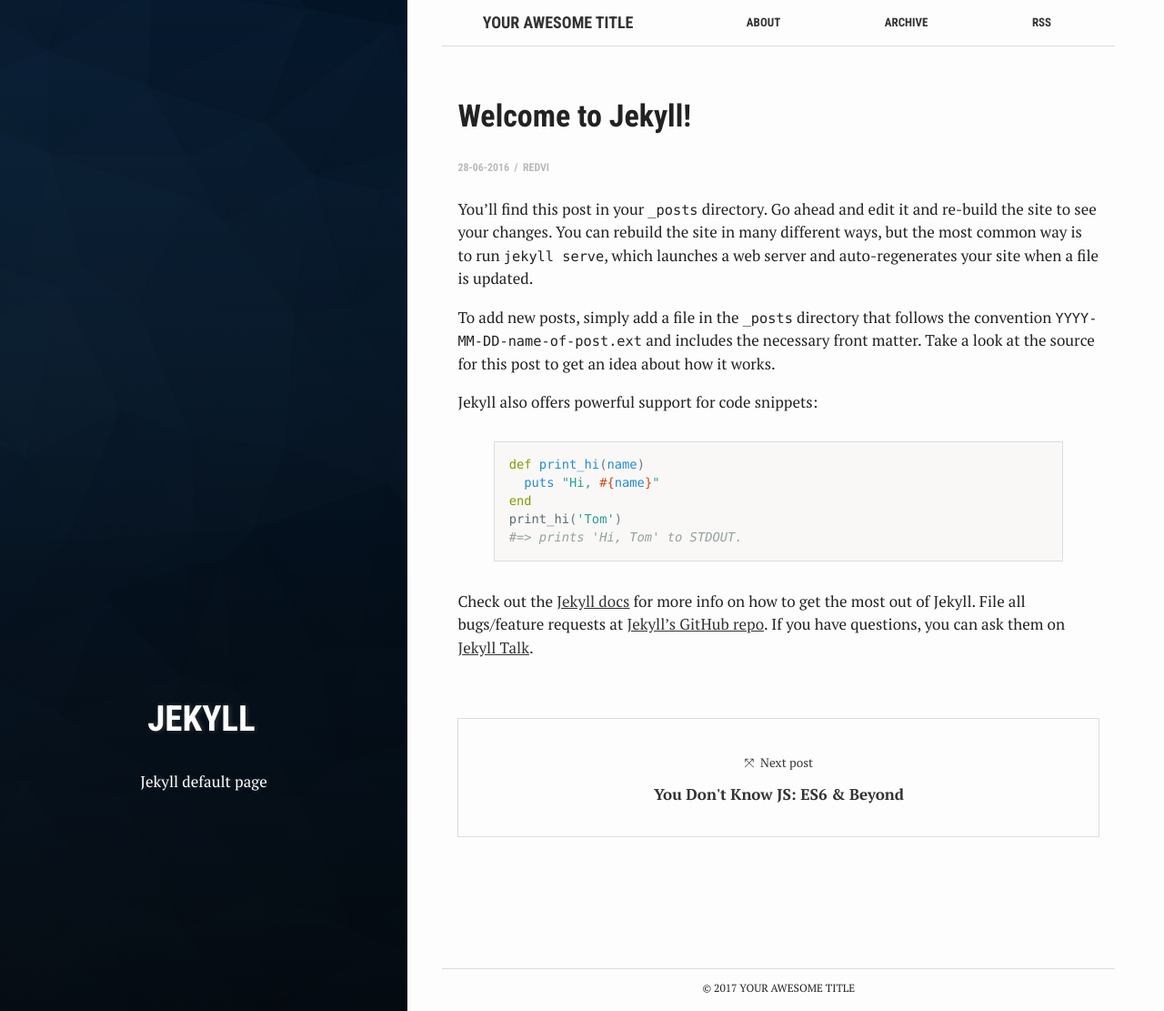
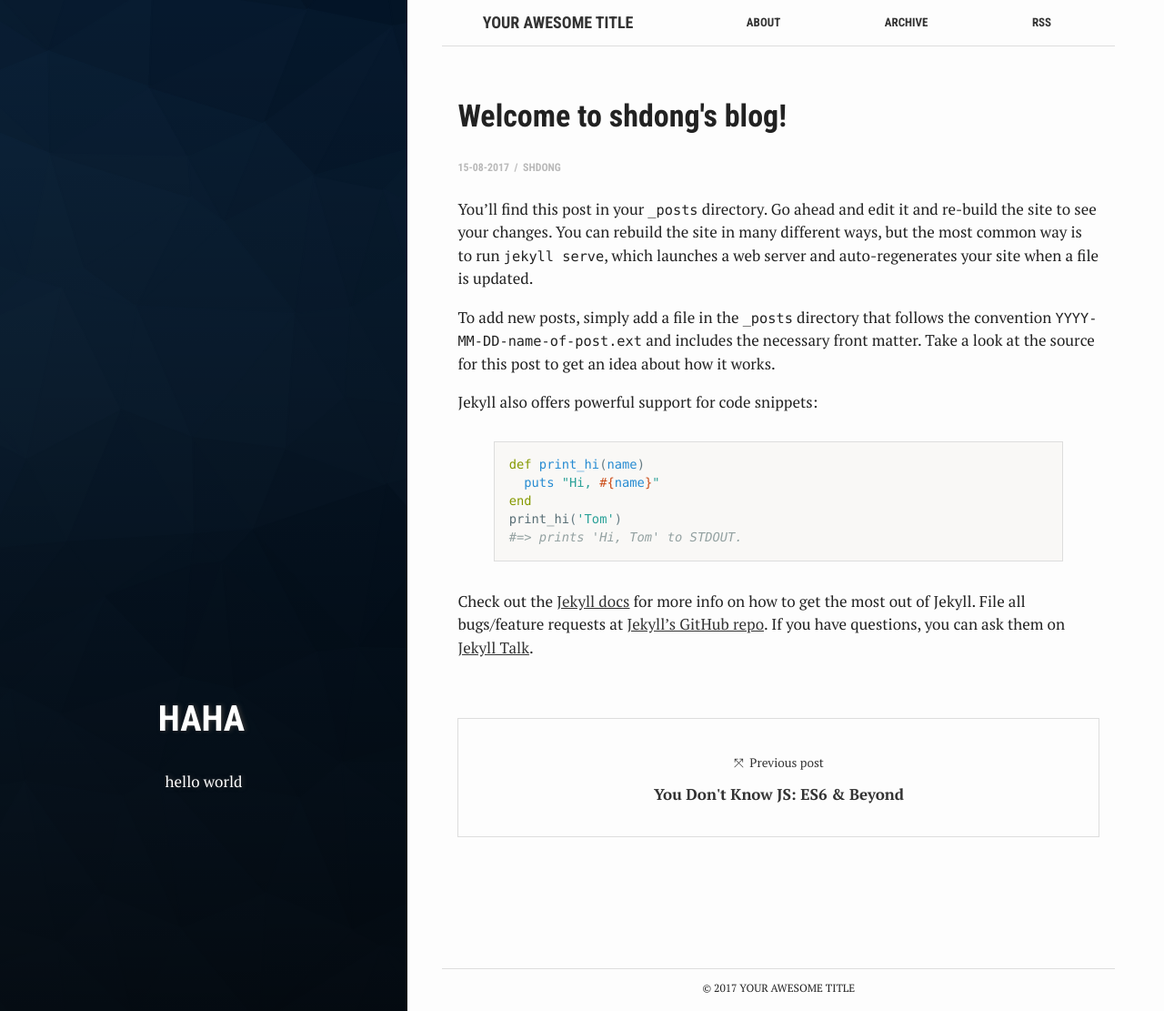
Before and after one commit to dongshihao/dongshihao.github.io, a Jekyll site: the page built from _posts/2016-06-28-welcome-to-jekyll.markdown, in a window 1280 px wide and 1111 px high. Shown: the whole window at 91% size. Built offline with Jekyll 4.4.1, drawn with Linux system fonts in a browser that asks for light colours.

Commit message:
theme_update_post

```diff
--- a/_posts/2016-06-28-welcome-to-jekyll.markdown
+++ b/_posts/2016-06-28-welcome-to-jekyll.markdown
@@ -1,12 +1,12 @@
 ---
 layout: post
-title:  "Welcome to Jekyll!"
-crawlertitle: "How to use jekyll"
-summary: "Jekyll default page"
-date:   2016-06-28 23:09:47 +0700
+title:  "Welcome to shdong's blog!"
+crawlertitle: "nothing"
+summary: "hello world"
+date:   2017-08-15 19:09:47 +0700
 categories: posts
-tags: 'jekyll'
-author: redVi
+tags: 'haha'
+author: shdong
 ---
 You’ll find this post in your `_posts` directory. Go ahead and edit it and re-build the site to see your changes. You can rebuild the site in many different ways, but the most common way is to run `jekyll serve`, which launches a web server and auto-regenerates your site when a file is updated.
 
--- a/index.html
+++ b/index.html
@@ -1,8 +1,8 @@
 ---
 bg: "rails.jpg"
 layout: default
-crawlertitle: "Jekyll blog"
-title: "Voyager"
+crawlertitle: "shdong"
+title: "shdong"
 summary: "main page"
 ---
 
```
Also changed, not shown: _posts/2016-06-29-es6.md (+2 -2 lines).
